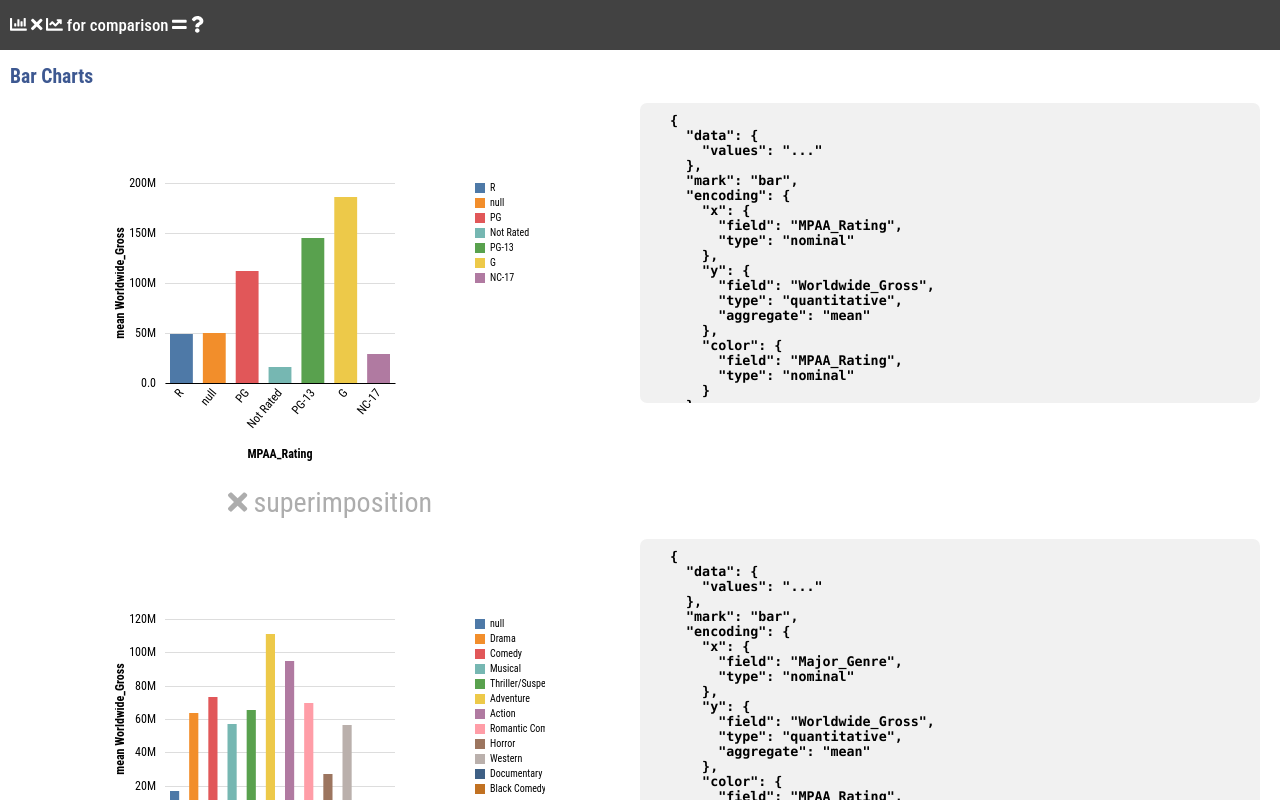
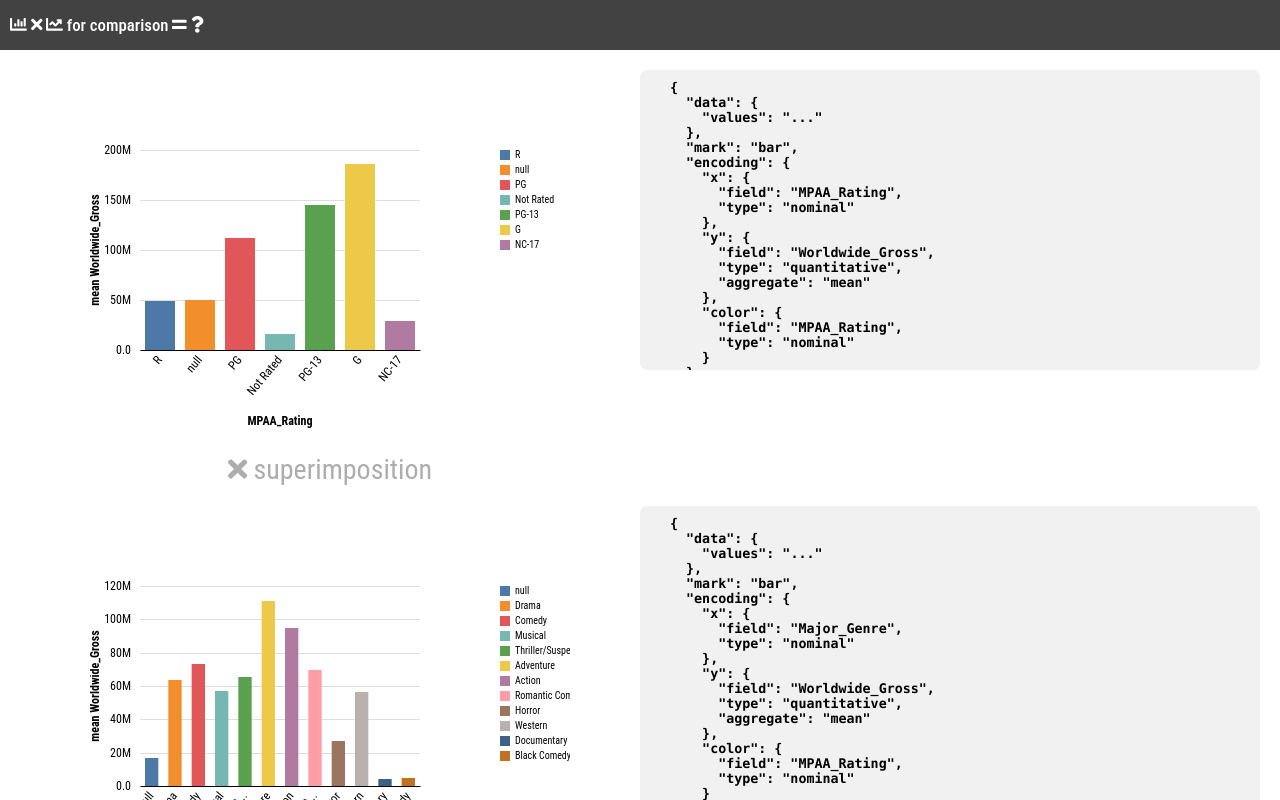
Before and after one commit to sehilyi/comparative-layout-explorer, a React app: page / in a window 1280 px wide. Built offline with nearby package versions, Linux system fonts and the light colour scheme.

Commit message:
Change minor part of interface

```diff
--- a/src/components/app-root.tsx
+++ b/src/components/app-root.tsx
@@ -59,7 +59,7 @@ export class AppRootBase extends React.PureComponent<AppRootProps, {}> {
           <FontAwesomeIcon icon="question" className='trade-mark' />
         </div>
         <div className='main-pane'>
-          <h1>Bar Charts</h1>
+          {/* <h1>Bar Charts</h1> */}
           <div className='example-element'>
             <div className='result-group'>
               <div className='chart'><svg ref={onBarChartA}></svg></div>
--- a/src/components/visualizations/design-settings.ts
+++ b/src/components/visualizations/design-settings.ts
@@ -62,7 +62,7 @@ export const _width = 'width', _height = 'height',
   _font_weight = "font-weight", _bold = "bold"
 
 // general
-export const CHART_SIZE = {width: 230, height: 200};
+export const CHART_SIZE = {width: 280, height: 200};
 export const CHART_MARGIN = {top: 80, right: 50, bottom: 80, left: 50};
 export const CHART_PADDING = {right: 20};
 export const CHART_TOTAL_SIZE = {
```
